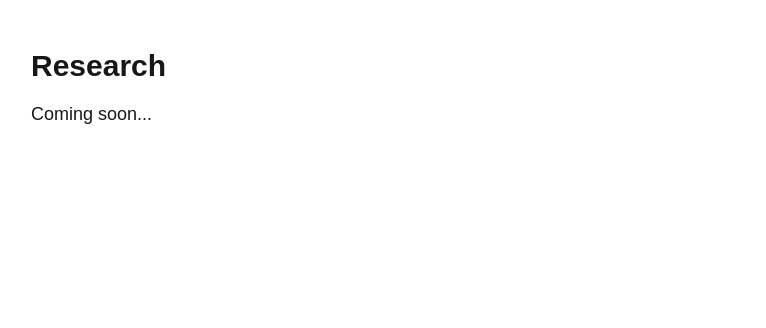
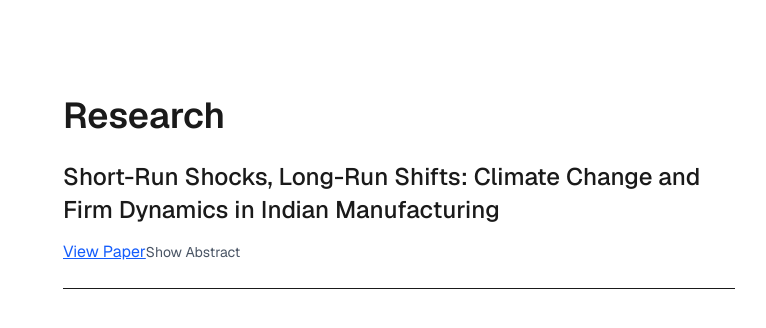
Before and after one commit to sprmnth/personal-site, a Next.js app: page /research in a window 1280 px wide. Shown: the top 328 px of the page, without its empty margins (241-1007 px from the left). Built offline with nearby package versions, Linux system fonts and the light colour scheme.

Commit message:
Fix research page for real

```diff
--- a/src/app/research/page.tsx
+++ b/src/app/research/page.tsx
@@ -1,8 +1,58 @@
+'use client';
+
+import { useState } from 'react';
+import Link from 'next/link';
+
 export default function Research() {
-    return (
-      <main className="max-w-3xl mx-auto px-4 py-12">
-        <h1 className="text-3xl font-bold mb-4">Research</h1>
-        <p className="text-lg">Coming soon...</p>
-      </main>
-    );
-  }
+  const [showAbstract, setShowAbstract] = useState(false);
+
+  return (
+    <main className="min-h-screen bg-white text-[#1a1a1a] font-sans antialiased px-6 py-24">
+      <div className="max-w-2xl mx-auto space-y-12">
+        <h1 className="text-4xl font-semibold mb-6">Research</h1>
+
+        <div className="space-y-2 border-b pb-6">
+          <h2 className="text-2xl font-medium leading-snug">
+            Short-Run Shocks, Long-Run Shifts: Climate Change and Firm Dynamics in Indian Manufacturing
+          </h2>
+
+          <a
+            href="https://www.dropbox.com/scl/fi/d9sjqsa8e994b1qne71lv/Sai_s_Dissertation-3.pdf?rlkey=sjdw2z5k5vsz6m82cpsi1p666&st=3yk3zwaj&dl=0"
+            target="_blank"
+            rel="noopener noreferrer"
+            className="text-blue-600 underline"
+          >
+            View Paper
+          </a>
+
+          <button
+            onClick={() => setShowAbstract(!showAbstract)}
+            className="text-sm text-gray-600 mt-2 hover:underline"
+          >
+            {showAbstract ? 'Hide Abstract' : 'Show Abstract'}
+          </button>
+
+          {showAbstract && (
+            <p className="mt-3 text-[15px] leading-relaxed text-[#444] whitespace-pre-line">
+              While climate change causes aggregate losses in developing countries, less is known
+              about the heterogeneity in these damages. In this paper, I examine the aggregate and
+              heterogeneous effects of short-run and long-run climate shocks on manufacturing firms.
+
+              Examining the effects of a short-run climate shock using a 10-year panel of manufacturing
+              firms and a fixed-effects approach, I find that smaller firms suffer significantly greater
+              output losses and are more likely to close compared to medium-sized and large firms.
+
+              Examining the effects of a long-run climate shock using a repeated cross-section of the
+              universe of manufacturing firms and a long-difference approach, I find that districts that
+              became drier over 23 years saw an increase in the count of firms, driven by increase in count
+              of firms across firm sizes coupled with lesser concentration of manufacturing activity among
+              larger firms. This suggests that the adaptive margins that accompany increasing firm-size
+              help moderate damages of short-run shocks but seem to matter less over more protracted
+              climate shocks. I also offer plausible explanations for this finding.
+            </p>
+          )}
+        </div>
+      </div>
+    </main>
+  );
+}
```
